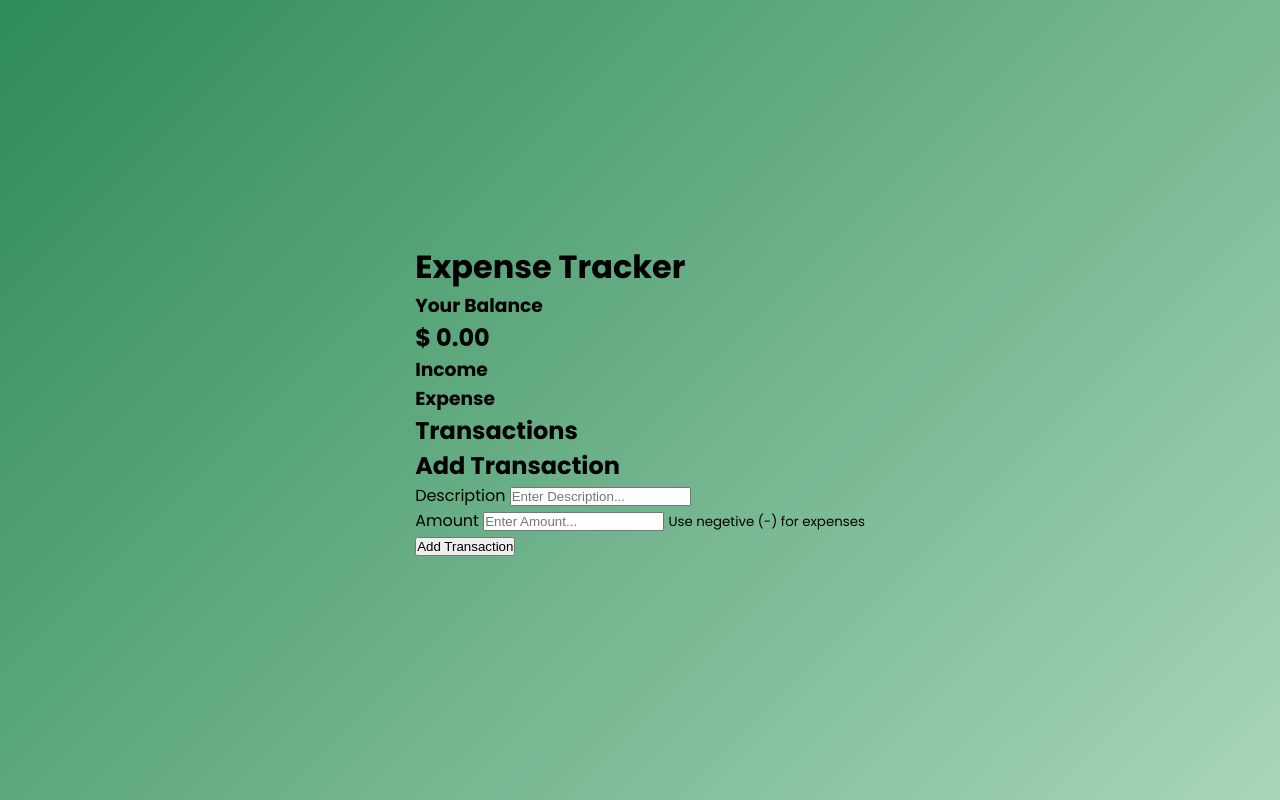
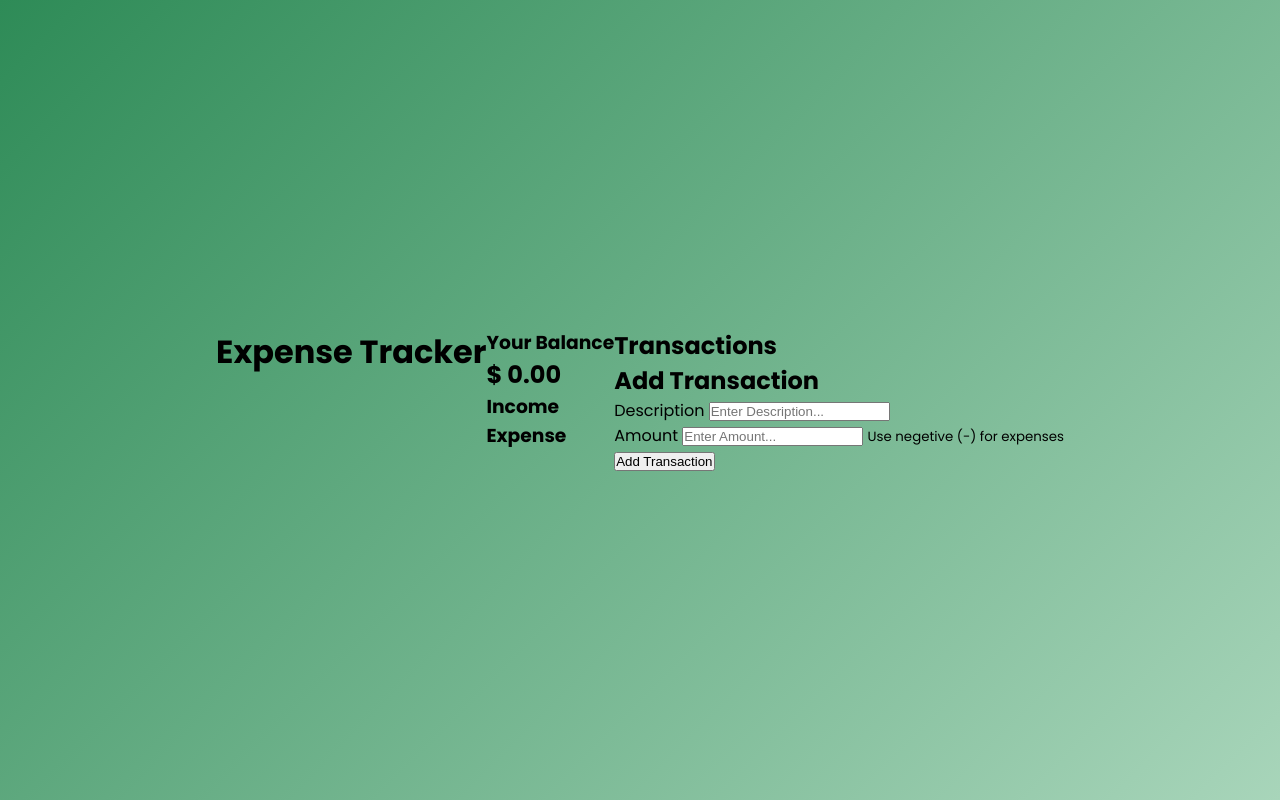
Before and after one commit to AAYUSHI1507/BuildProjects__02_11_26, a plain HTML site: page project4_expenseTacker/index.html in a window 1280 px wide. Drawn offline with Linux system fonts and the light colour scheme.

Commit message:
Add container styling to enhance layout structure in CSS

```diff
--- a/project4_expenseTacker/style.css
+++ b/project4_expenseTacker/style.css
@@ -12,3 +12,8 @@ body{
     min-height: 100vh;
     background: linear-gradient(135deg,#2e8b57,#a8d5ba);
 }
+
+.container{
+    /* text-align: center; */
+    display: flex;
+}
```
